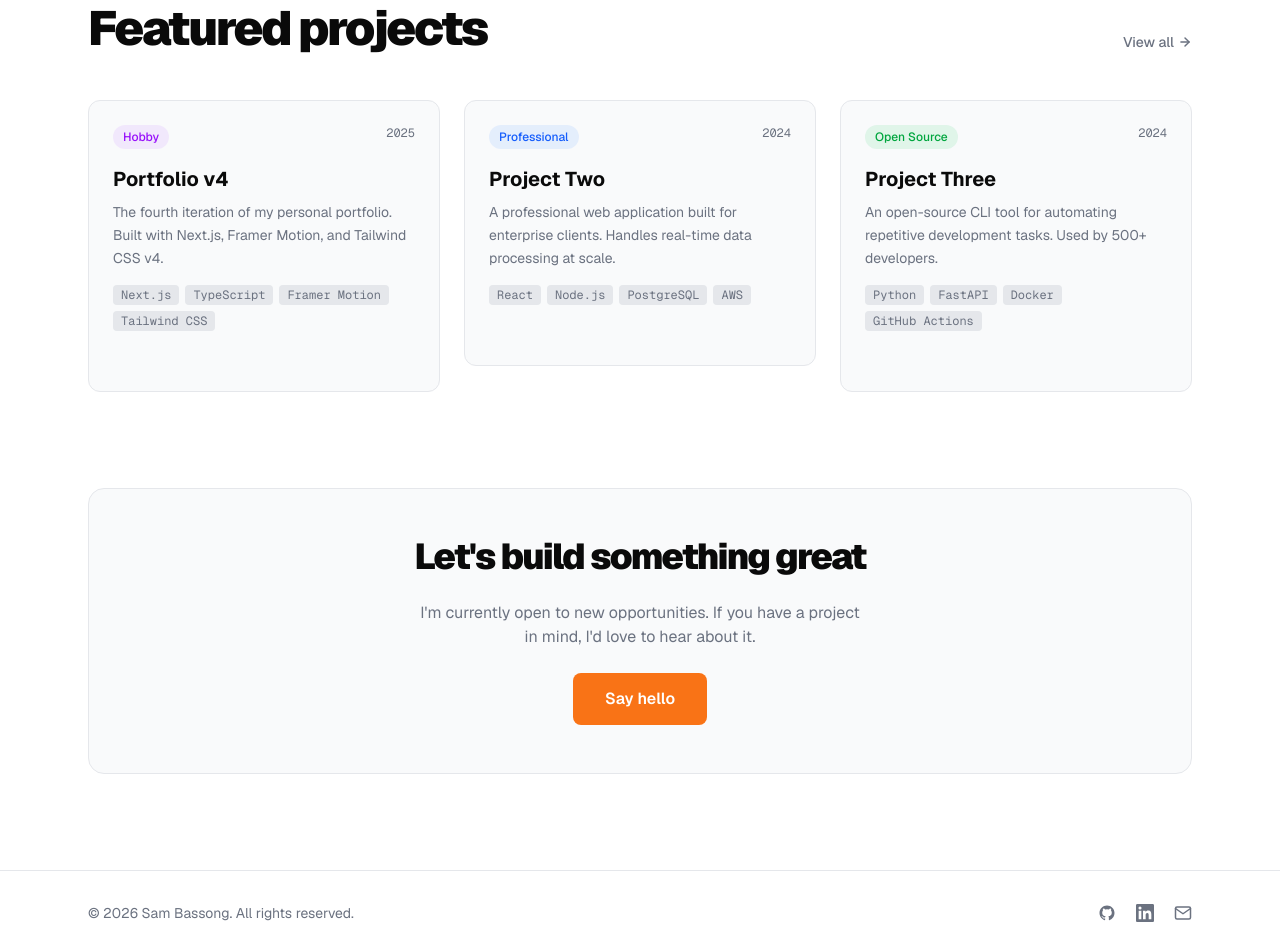
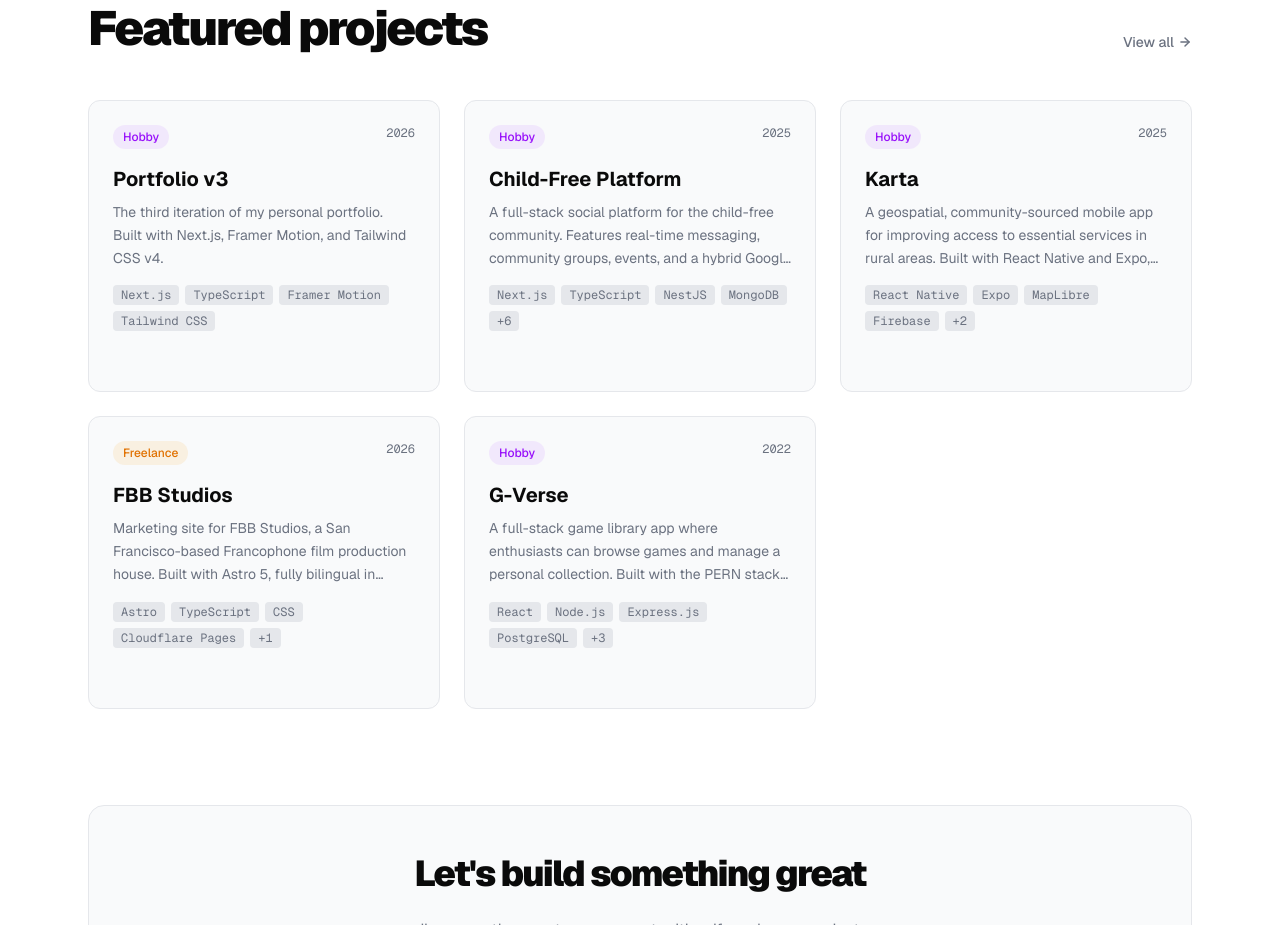
Before and after one commit to sbassong/portfolio_v3, a Next.js app: page / in a window 1280 px wide. Shown: the part 920-1845 px from the top of the page. Built offline with nearby package versions, Linux system fonts and the light colour scheme.

Commit message:
updated projects data

```diff
--- a/src/data/projects.ts
+++ b/src/data/projects.ts
@@ -1,4 +1,8 @@
-export type ProjectType = "professional" | "hobby" | "open-source" | "freelance";
+export type ProjectType =
+  | "professional"
+  | "hobby"
+  | "open-source"
+  | "freelance";
 
 export type Project = {
   slug: string;
@@ -15,17 +19,18 @@ export type Project = {
 
 export const projects: Project[] = [
   {
-    slug: "portfolio-v4",
-    title: "Portfolio v4",
+    slug: "portfolio-v3",
+    title: "Portfolio v3",
     type: "hobby",
     tags: ["Next.js", "TypeScript", "Framer Motion", "Tailwind CSS"],
-    summary: "The fourth iteration of my personal portfolio. Built with Next.js, Framer Motion, and Tailwind CSS v4.",
-    description: `The fourth version of my personal portfolio website. This iteration focuses on visual polish, smooth animations, and a bold typographic identity.
+    summary:
+      "The third iteration of my personal portfolio. Built with Next.js, Framer Motion, and Tailwind CSS v4.",
+    description: `The third version of my personal portfolio website. This iteration focuses on visual polish, smooth animations, and a bold typographic identity.
 
 Built from scratch with Next.js App Router, Tailwind CSS v4, and Framer Motion. Features include a filterable projects gallery, dark/light mode, and smooth page transitions.
 
 The design language uses a white/orange/black palette in light mode and its inverse in dark mode — minimal and clean, but with enough personality to stand out.`,
-    year: 2025,
+    year: 2026,
     links: [
       { label: "View Live", url: "https://www.sambassong.com" },
       { label: "GitHub", url: "https://github.com" },
@@ -33,88 +38,166 @@ The design language uses a white/orange/black palette in light mode and its inve
     featured: true,
   },
   {
-    slug: "project-two",
-    title: "Project Two",
-    type: "professional",
-    tags: ["React", "Node.js", "PostgreSQL", "AWS"],
-    summary: "A professional web application built for enterprise clients. Handles real-time data processing at scale.",
-    description: `A full-stack enterprise application built for managing complex workflows and real-time data processing.
+    slug: "cf-platform",
+    title: "Child-Free Platform",
+    type: "hobby",
+    tags: [
+      "Next.js",
+      "TypeScript",
+      "NestJS",
+      "MongoDB",
+      "Socket.io",
+      "Auth.js",
+      "Tailwind CSS",
+      "Shadcn UI",
+      "AWS S3",
+      "Cypress",
+    ],
+    summary:
+      "A full-stack social platform for the child-free community. Features real-time messaging, community groups, events, and a hybrid Google OAuth + credentials auth system.",
+    description: `The Child-Free Platform is a prototype social application built as a dedicated space for the child-free community to connect, organize, and engage.
 
-The frontend is built with React and Redux for state management. The backend uses Node.js with a PostgreSQL database hosted on AWS RDS.
+The frontend is built with Next.js 15, TypeScript, Tailwind CSS, and Shadcn UI, using SWR for data fetching and Auth.js (NextAuth v5) for Google OAuth. A custom session-bridge mechanism synchronizes the OAuth session with the NestJS backend's cookie-based HTTP-only session, ensuring a unified auth state across the app.
 
-Key features include real-time updates via WebSockets, role-based access control, and an analytics dashboard.`,
-    year: 2024,
+The backend is a modular NestJS REST API and WebSocket server backed by MongoDB and Mongoose, organized around Domain-Driven Design principles. Key features include real-time private messaging via Socket.io, community groups and events with RSVP management, customizable user profiles, AWS S3 for avatar and banner uploads, and rate limiting via NestJS Throttler. End-to-end testing is handled with Cypress on the frontend and Jest on the backend.`,
+    year: 2025,
     links: [
-      { label: "View Live", url: "#" },
+      { label: "View Live", url: "https://cf-platform-frontend.vercel.app" },
+      {
+        label: "Frontend",
+        url: "https://github.com/sbassong/cf-platform-frontend",
+      },
+      {
+        label: "Backend",
+        url: "https://github.com/sbassong/cf-platform-backend",
+      },
     ],
     featured: true,
   },
   {
-    slug: "project-three",
-    title: "Project Three",
-    type: "open-source",
-    tags: ["Python", "FastAPI", "Docker", "GitHub Actions"],
-    summary: "An open-source CLI tool for automating repetitive development tasks. Used by 500+ developers.",
-    description: `An open-source command-line tool that automates common development workflows.
+    slug: "karta",
+    title: "Karta",
+    type: "hobby",
+    tags: [
+      "React Native",
+      "Expo",
+      "MapLibre",
+      "Firebase",
+      "Microservices",
+      "JavaScript",
+    ],
+    summary:
+      "A geospatial, community-sourced mobile app for improving access to essential services in rural areas. Built with React Native and Expo, backed by a distributed microservices architecture.",
+    description: `Karta is a cross-platform mobile application designed to bridge the information gap in rural communities by mapping the locations of essential services — healthcare facilities, water sources, and educational institutions.
 
-Built with Python and Click, distributed via PyPI. Includes a FastAPI-based dashboard for visualization.
+The frontend is built with React Native and Expo, using MapLibre for performant vector-based interactive maps and Firebase Cloud Messaging for real-time push notifications. Users can contribute by uploading photos of locations directly from their device camera or gallery, with authentication backed by secure token storage via Expo Secure Store.
 
-The project is containerized with Docker and has a full CI/CD pipeline using GitHub Actions. Contributions from 12 external contributors.`,
-    year: 2024,
+The app is the client for a distributed microservices backend, with five dedicated services handling auth (JWT), push notifications, image processing and storage, user reporting, and points-of-interest data — all deployed independently on Vercel.`,
+    year: 2025,
+    links: [{ label: "GitHub", url: "https://github.com/sbassong/Karta" }],
+    featured: true,
+  },
+  {
+    slug: "fbb-studios",
+    title: "FBB Studios",
+    type: "freelance",
+    tags: ["Astro", "TypeScript", "CSS", "Cloudflare Pages", "i18n"],
+    summary:
+      "Marketing site for FBB Studios, a San Francisco-based Francophone film production house. Built with Astro 5, fully bilingual in French and English, and deployed on Cloudflare Pages.",
+    description: `A production-ready marketing site built for FBB Studios, a San Francisco-based Francophone film production house with roots in Cameroon.
+
+Built with Astro 5 for zero client-side JavaScript and fast static output. The site is fully bilingual — French as the default locale (\`/\`) and English at \`/en/\` — using Astro's built-in i18n system with hreflang alternates for SEO. All copy is managed through JSON content collections, meaning the client can update text without touching code.
+
+The site features a dynamic teaser section for their flagship series DLA, which adapts its UI based on production status (casting, post-production, or released). Images are processed at build time into WebP with responsive srcsets via Astro's image pipeline. Deployed on Cloudflare Pages with automatic Git-based deployments.`,
+    year: 2026,
     links: [
-      { label: "GitHub", url: "https://github.com" },
-      { label: "PyPI", url: "#" },
+      { label: "View Live", url: "https://fbbstudios.com" },
+      { label: "GitHub", url: "https://github.com/sbassong/fbb-studios" },
     ],
     featured: true,
   },
   {
-    slug: "project-four",
-    title: "Project Four",
-    type: "freelance",
-    tags: ["Vue.js", "Supabase", "Stripe", "Tailwind CSS"],
-    summary: "A freelance e-commerce project for a local business. Includes inventory management and Stripe payments.",
-    description: `A full-featured e-commerce platform built for a local business client.
+    slug: "portfolio-v2",
+    title: "Portfolio v2",
+    type: "hobby",
+    tags: ["React", "Vite", "JavaScript", "CSS"],
+    summary:
+      "The second iteration of my personal portfolio. Originally built with Create React App, then migrated to Vite for faster builds and a better dev experience.",
+    description: `The second version of my personal portfolio website, showcasing my projects and skills as a full-stack developer.
 
-Frontend built with Vue 3 and Pinia for state management. Backend powered by Supabase for auth and database. Payments handled via Stripe.
+Originally bootstrapped with Create React App, this version was later migrated to Vite (v2.1) for significantly faster build times and an improved developer experience. Built with React and vanilla CSS, and deployed on Vercel.
 
-Features include product management, inventory tracking, order fulfillment, and a customer dashboard.`,
-    year: 2023,
+This iteration served as the foundation for the design and content decisions that shaped Portfolio v3.`,
+    year: 2024,
     links: [
-      { label: "View Live", url: "#" },
+      { label: "View Live", url: "https://portfolio-2-vite.vercel.app" },
+      { label: "GitHub", url: "https://github.com/sbassong/portfolio-2-vite" },
     ],
   },
   {
-    slug: "project-five",
-    title: "Project Five",
+    slug: "g-verse",
+    title: "G-Verse",
     type: "hobby",
-    tags: ["Rust", "WebAssembly", "Canvas API"],
-    summary: "A WebAssembly game engine experiment built with Rust. Renders at 60fps in the browser.",
-    description: `An experimental game engine written in Rust and compiled to WebAssembly.
+    tags: [
+      "React",
+      "Node.js",
+      "Express.js",
+      "PostgreSQL",
+      "Sequelize",
+      "MUI",
+      "JWT",
+    ],
+    summary:
+      "A full-stack game library app where enthusiasts can browse games and manage a personal collection. Built with the PERN stack and JWT auth.",
+    description: `G-Verse is a fully functional full-stack application for game enthusiasts to browse games, manage their account, and curate a personal library of favorites.
 
-The engine uses the Canvas API for rendering and achieves 60fps performance in the browser. Supports basic 2D physics, sprite animation, and a simple scene graph.
+Built with the PERN stack (PostgreSQL, Express.js, React, Node.js), using Sequelize as the ORM for database management and JSON Web Tokens for authentication and authorization.
 
-This was a deep dive into WebAssembly performance characteristics and Rust's zero-cost abstractions.`,
-    year: 2023,
+Features include user auth, a browsable game catalog seeded with initial data, and a personal game library. The UI is built with Material UI (MUI), with UX touches like alerts and tooltips throughout. Deployed with the frontend on Vercel and the backend on Heroku.`,
+    year: 2022,
     links: [
-      { label: "GitHub", url: "https://github.com" },
-      { label: "Demo", url: "#" },
+      { label: "View Live", url: "https://g-verse-frontend.vercel.app" },
+      { label: "GitHub", url: "https://github.com/sbassong/g-verse" },
+    ],
+    featured: true,
+  },
+  {
+    slug: "agile-intensive-landing",
+    title: "Agile Intensive Landing Page",
+    type: "freelance",
+    tags: ["HTML", "CSS", "Responsive Design"],
+    summary:
+      "A marketing landing page built for Center Centre's 'Taking Control of Agile UX' intensive program, led by UX expert Jared Spool.",
+    description: `A responsive landing page designed and built for Center Centre's UX education program, promoting a 5-day live intensive on integrating Agile and UX practices.
+
+The page features a full content layout including a hero section, illustrated editorial sections, a structured daily curriculum, speaker bio, and a sticky call-to-action — all hand-coded in semantic HTML and CSS.
+
+Built without any JavaScript frameworks, the project demonstrates clean layout work with custom utility classes, responsive design, and close attention to typography and content hierarchy. Deployed via Vercel.`,
+    year: 2022,
+    links: [
+      { label: "View Live", url: "https://agile-intensive-landing.vercel.app" },
+      {
+        label: "GitHub",
+        url: "https://github.com/sbassong/agile-intensive-landing",
+      },
     ],
   },
   {
-    slug: "project-six",
-    title: "Project Six",
-    type: "professional",
-    tags: ["React Native", "GraphQL", "Firebase", "TypeScript"],
-    summary: "A cross-platform mobile app with 10k+ downloads. Features offline-first architecture and real-time sync.",
-    description: `A cross-platform mobile application built with React Native, targeting both iOS and Android.
+    slug: "uie2022",
+    title: "UIE 2022 Landing Page",
+    type: "freelance",
+    tags: ["HTML", "CSS", "JavaScript", "Airtable"],
+    summary:
+      "A dynamic landing page for UX expert Jared Spool's 2022 events, featuring a JavaScript-driven upcoming event display, an embedded Airtable contact form, and an HTML email template.",
+    description: `A landing page built for UIE (User Interface Engineering) to promote Jared Spool's 2022 UX events and speaking engagements.
 
-Uses GraphQL for the API layer and Firebase for real-time data sync and push notifications. Implements an offline-first architecture with local SQLite storage.
+The page dynamically surfaces the next upcoming event by reading from a JavaScript data file (\`calendar.js\`), keeping the content fresh without manual HTML edits. A "Partner with Jared" section embeds an Airtable form for direct collaboration inquiries.
 
-The app has been downloaded over 10,000 times and maintains a 4.7-star rating on both app stores.`,
-    year: 2023,
+The repo also includes a standalone HTML email template (\`email.html\`) used for community communications to the "Leaders of Awesomeness" newsletter audience. Built with vanilla HTML, CSS, and JavaScript, and deployed via Vercel.`,
+    year: 2022,
     links: [
-      { label: "App Store", url: "#" },
-      { label: "Google Play", url: "#" },
+      { label: "View Live", url: "https://uie2022.vercel.app" },
+      { label: "GitHub", url: "https://github.com/sbassong/uie2022" },
     ],
   },
 ];
```
Also changed, not shown: 1 other file (tests, documents, lock files or other folders).
